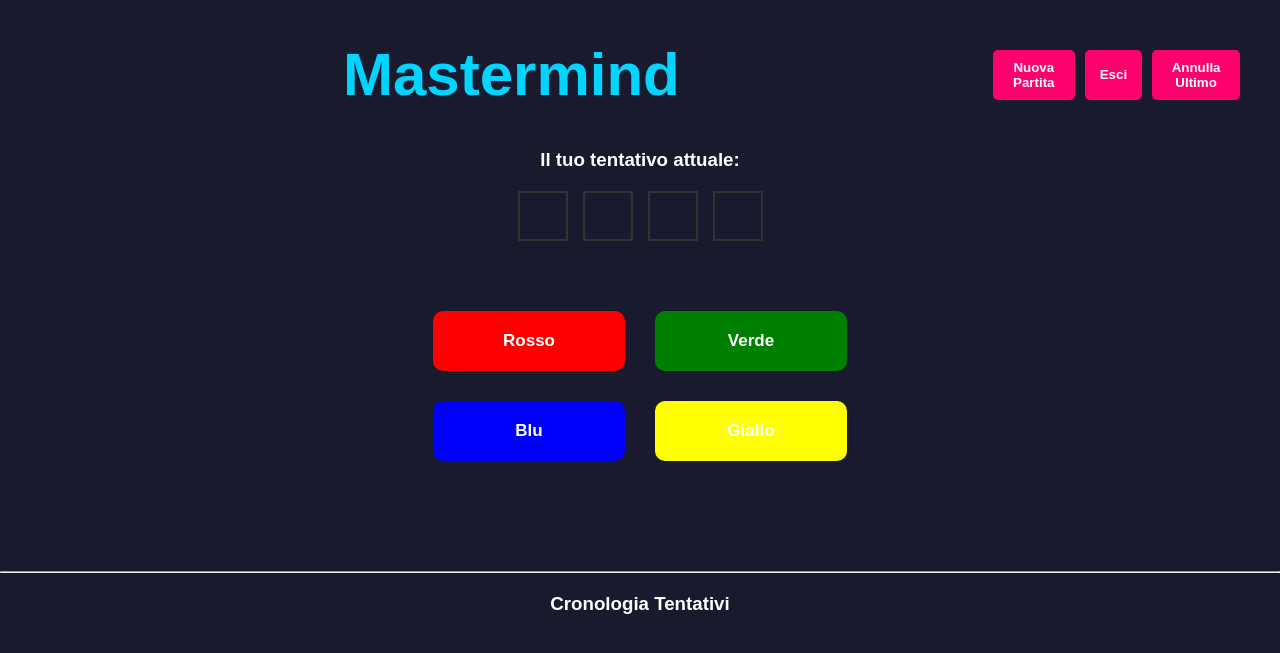
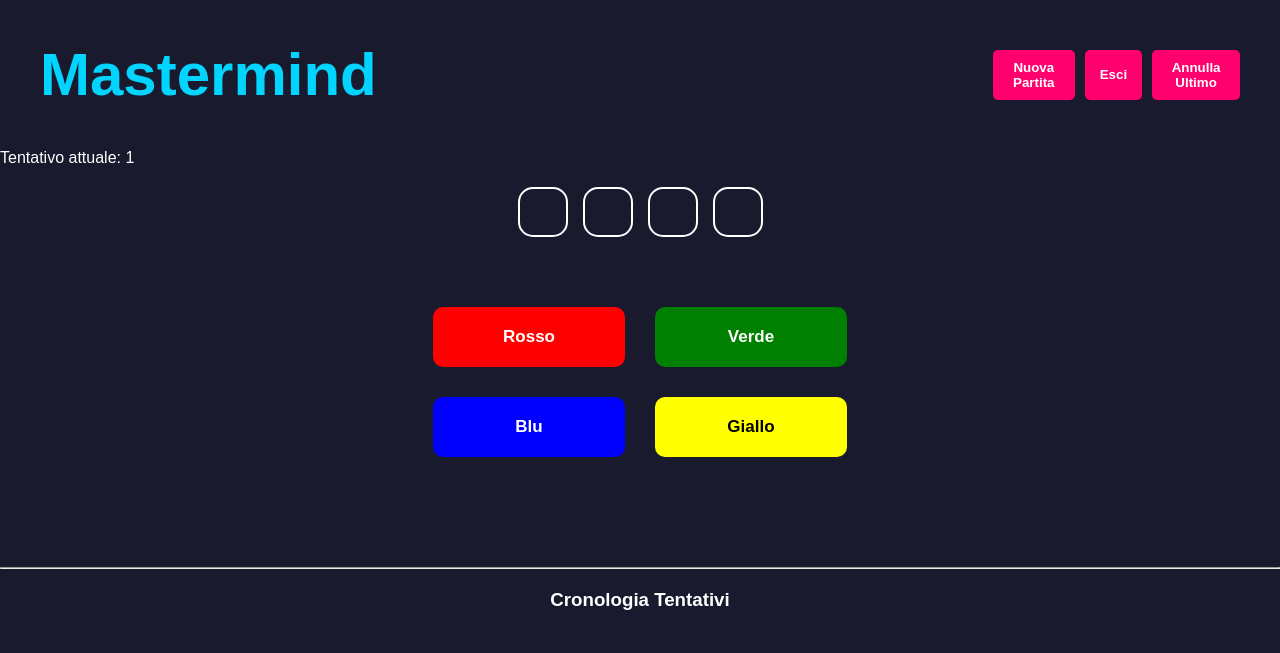
Before and after one commit to matteoQuerini/Mastermind, a PHP site: page /dashboard.php in a window 1280 px wide. Shown: the top 653 px of the page. Run offline with PHP 8.4, Linux system fonts and the light colour scheme; the visitor is signed in with stand-in values (Sample User, id 1).

Commit message:
modifcas

```diff
--- a/Codice/dashboard.php
+++ b/Codice/dashboard.php
@@ -2,7 +2,14 @@
 session_start();
 require_once 'tools.php';
 
-if(!isset($_SESSION['loggato'])){
+//recupero della variabile che tiene traccia dei tentativi
+if (isset($_SESSION['storico'])) {
+    $counterTentativi = count($_SESSION['storico']);
+} else {
+    $counterTentativi = 0;
+}
+
+if (!isset($_SESSION['loggato'])) {
     header("Location: index.html");
     exit;
 }
@@ -10,20 +17,22 @@ if(!isset($_SESSION['loggato'])){
 // Inizializzazione minima se si accede direttamente alla pagina
 if (!isset($_SESSION['guess'])) {
     $_SESSION['guess'] = [];
-    }
+}
 if (!isset($_SESSION['storico'])) {
-     $_SESSION['storico'] = [];
-     }
+    $_SESSION['storico'] = [];
+}
 ?>
 
 <!DOCTYPE html>
 <html lang="it">
+
 <head>
     <meta charset="UTF-8">
     <meta name="viewport" content="width=device-width, initial-scale=1.0">
     <title>Mastermind - Gioco</title>
     <link rel="stylesheet" href="style.css">
 </head>
+
 <body>
     <div class="dashboard-container">
         <div class="dashboard-header">
@@ -43,7 +52,7 @@ if (!isset($_SESSION['storico'])) {
         </div>
 
         <div class="campo">
-            <h3>Il tuo tentativo attuale:</h3>
+            <p>Tentativo attuale: <?php echo $counterTentativi; ?></p>
             <div class="celle">
                 <?php
                 //inizio ciclo per iterare i colori
@@ -51,7 +60,7 @@ if (!isset($_SESSION['storico'])) {
                 //se esiste assegna a colore il valore corrispondende
                 //se non esiste gli assegna una stirnga vuota
 
-                for($i = 0; $i < 4; $i++){
+                for ($i = 0; $i < 4; $i++) {
                     $colore = isset($_SESSION['guess'][$i]) ? $_SESSION['guess'][$i] : '';
                     echo '<div class="cella ' . $colore . '"></div>';
                 }
@@ -107,4 +116,5 @@ if (!isset($_SESSION['storico'])) {
         </div>
     </div>
 </body>
+
 </html>
--- a/Codice/index.html
+++ b/Codice/index.html
@@ -1,12 +1,17 @@
 <html lang="en">
+
 <head>
     <meta charset="UTF-8">
     <meta name="viewport" content="width=device-width, initial-scale=1.0">
     <title>Mastermind</title>
     <link rel="stylesheet" href="style.css">
+
+
 </head>
+
 <body>
     <section class="hero-section">
+
         <div class="hero-content">
             <h1>Mastermind</h1>
             <p>Riuscira' a indovinare il codice segreto?</p>
@@ -19,4 +24,5 @@
 
     </section>
 </body>
+
 </html>
--- a/Codice/login.html
+++ b/Codice/login.html
@@ -1,5 +1,6 @@
 <!DOCTYPE html>
 <html lang="en">
+
 <head>
     <meta charset="UTF-8">
     <meta name="viewport" content="width=device-width, initial-scale=1.0">
@@ -7,6 +8,7 @@
     <link rel="stylesheet" href="style.css">
     <title>Mastermind</title>
 </head>
+
 <body>
     <div class="login-container">
         <div class="login-card">
@@ -48,4 +50,5 @@
     <input type="submit" value="Submit">
 
 </body>
+
 </html>
--- a/Codice/login.php
+++ b/Codice/login.php
@@ -16,4 +16,3 @@ if ($usernameInput === $username && password_verify($passwordInput, $passwordHas
     header("Location: index.html");
     exit;
 }
-?>
--- a/Codice/logout.php
+++ b/Codice/logout.php
@@ -9,4 +9,3 @@ session_destroy();
 
 header("Location: index.html");
 exit;
-?>
--- a/Codice/style.css
+++ b/Codice/style.css
@@ -158,7 +158,8 @@ input[type="submit"] {
 
 
 
-h1, h3 {
+h1,
+h3 {
     text-align: center;
     width: 100%;
 }
@@ -174,6 +175,7 @@ h1, h3 {
 
 .dashboard-header h1 {
     color: #00d4ff;
+    text-align: start;
 }
 
 .celle {
@@ -187,7 +189,8 @@ h1, h3 {
 .cella {
     width: 50px;
     height: 50px;
-    border: 2px solid #333;
+    border-radius: 15px;
+    border: 2px solid #fff;
     display: inline-block;
 }
 
@@ -221,13 +224,34 @@ h1, h3 {
 }
 
 
-.cella.rosso, .mini-cella.rosso, .btn-rosso { background-color: red; }
-.cella.verde, .mini-cella.verde, .btn-verde { background-color: green; }
-.cella.blu, .mini-cella.blu, .btn-blu { background-color: blue; }
-.cella.giallo, .mini-cella.giallo, .btn-giallo { background-color: yellow; }
-.btn-giallo { color: black; }
+.cella.rosso,
+.mini-cella.rosso,
+.btn-rosso {
+    background-color: red;
+}
 
-.btn-rosso, .btn-verde, .btn-blu, .btn-giallo {
+.cella.verde,
+.mini-cella.verde,
+.btn-verde {
+    background-color: green;
+}
+
+.cella.blu,
+.mini-cella.blu,
+.btn-blu {
+    background-color: blue;
+}
+
+.cella.giallo,
+.mini-cella.giallo,
+.btn-giallo {
+    background-color: yellow;
+}
+
+.btn-rosso,
+.btn-verde,
+.btn-blu,
+.btn-giallo {
     padding: 20px 70px;
     margin: 10px;
     font-size: 17px;
@@ -238,6 +262,9 @@ h1, h3 {
     cursor: pointer;
 }
 
+.btn-giallo {
+    color: black;
+}
 
 .mini-cella {
     width: 30px;
@@ -268,7 +295,9 @@ h1, h3 {
 }
 
 
-.logout-btn, .reset-btn, .undo-btn {
+.logout-btn,
+.reset-btn,
+.undo-btn {
     margin-left: 10px;
     padding: 10px 15px;
     border-radius: 5px;
@@ -335,3 +364,27 @@ h1, h3 {
 .bottone-logout:hover {
     background-color: #cc0056;
 }
+
+@media(width < 391px) {
+
+    .dashboard-header h1 {
+        font-size: 25px;
+    }
+
+    .dashboard-header {
+
+        display: flex;
+        flex-direction: column;
+        justify-content: center;
+
+    }
+
+    .controls {
+        padding-bottom: 10px;
+        margin: 10px;
+        width: 80%;
+    }
+
+
+
+}
```
Also changed, not shown: Codice/inputManagement.php (+15 -8 lines), Codice/roles.html (+9 -2 lines), Codice/tools.php (+5 -7 lines). Lines whose indentation alone changed are shown as unchanged.
